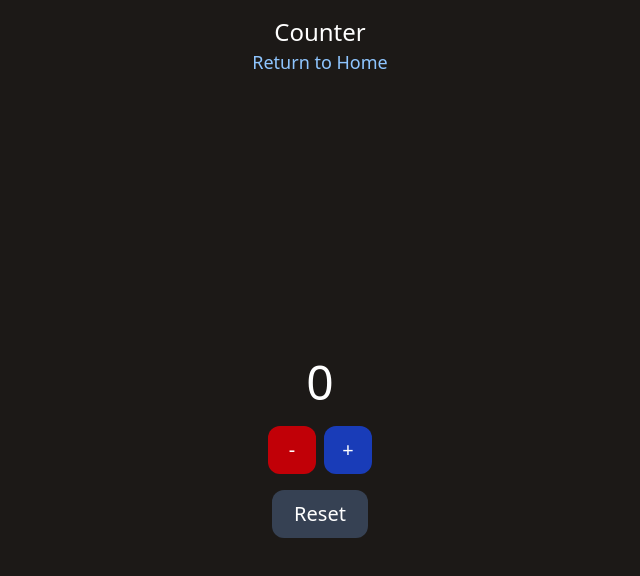
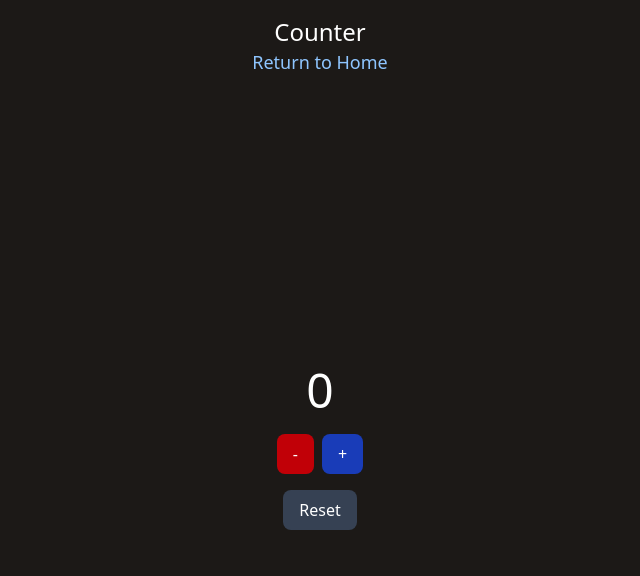
Before and after one commit to JonatasArao/react-returns, a React (Vite) app: page /counter in a window 1280 px wide. Shown: the top 576 px of the page, without its empty margins (320-960 px from the left). Built offline with nearby package versions, Linux system fonts and the light colour scheme.

Commit message:
refactor: enhance Button component with size, disabled, and ariaLabel props; update Counter styles

```diff
--- a/src/pages/counter/index.jsx
+++ b/src/pages/counter/index.jsx
@@ -25,10 +25,10 @@ function Counter() {
       <div className="flex flex-col flex-grow items-center justify-center">
         <p className="text-white text-5xl my-5">{count}</p>
         <div className="flex text-white space-x-2">
-            <Button className="bg-red-700 w-12 h-12 active:bg-red-600" onClick={decreaseCount}>-</Button>
-            <Button className="bg-blue-800 w-12 h-12 active:bg-blue-600" onClick={increaseCount}>+</Button>
+            <Button className="bg-red-700 active:bg-red-600 ring-red-400" onClick={decreaseCount}>-</Button>
+            <Button className="bg-blue-800 active:bg-blue-600 ring-blue-400" onClick={increaseCount}>+</Button>
           </div>
-          <Button className="bg-gray-700 text-white mt-4 w-24 h-12 active:bg-gray-600" onClick={resetCount}>Reset</Button>
+          <Button className="bg-gray-700 active:bg-gray-600 ring-gray-400 text-white mt-4" onClick={resetCount}>Reset</Button>
         </div>
     </div>
     </>
--- a/src/ui/button/index.jsx
+++ b/src/ui/button/index.jsx
@@ -1,8 +1,29 @@
-function Button({ children, onClick, className }) {
+function Button({
+  children,
+  onClick,
+  className = '',
+  disabled = false,
+  ariaLabel,
+  size = 'medium'
+}) {
+  const sizeClasses = {
+    small: 'text-sm px-2 py-1',
+    medium: 'text-base px-4 py-2',
+    large: 'text-lg px-6 py-3',
+  };
+
   return (
     <button
-      className={`text-xl rounded-xl p-2 active:opacity-80 ${className}`}
+      className={`
+        font-medium rounded-lg transition-all duration-100
+        focus:outline-none focus:ring-2
+        hover:outline-none hover:ring-2
+        disabled:opacity-50 disabled:cursor-not-allowed
+        ${sizeClasses[size]} ${className}`}
       onClick={onClick}
+      disabled={disabled}
+      aria-label={ariaLabel}
+      type='button'
     >
       {children}
     </button>
```
